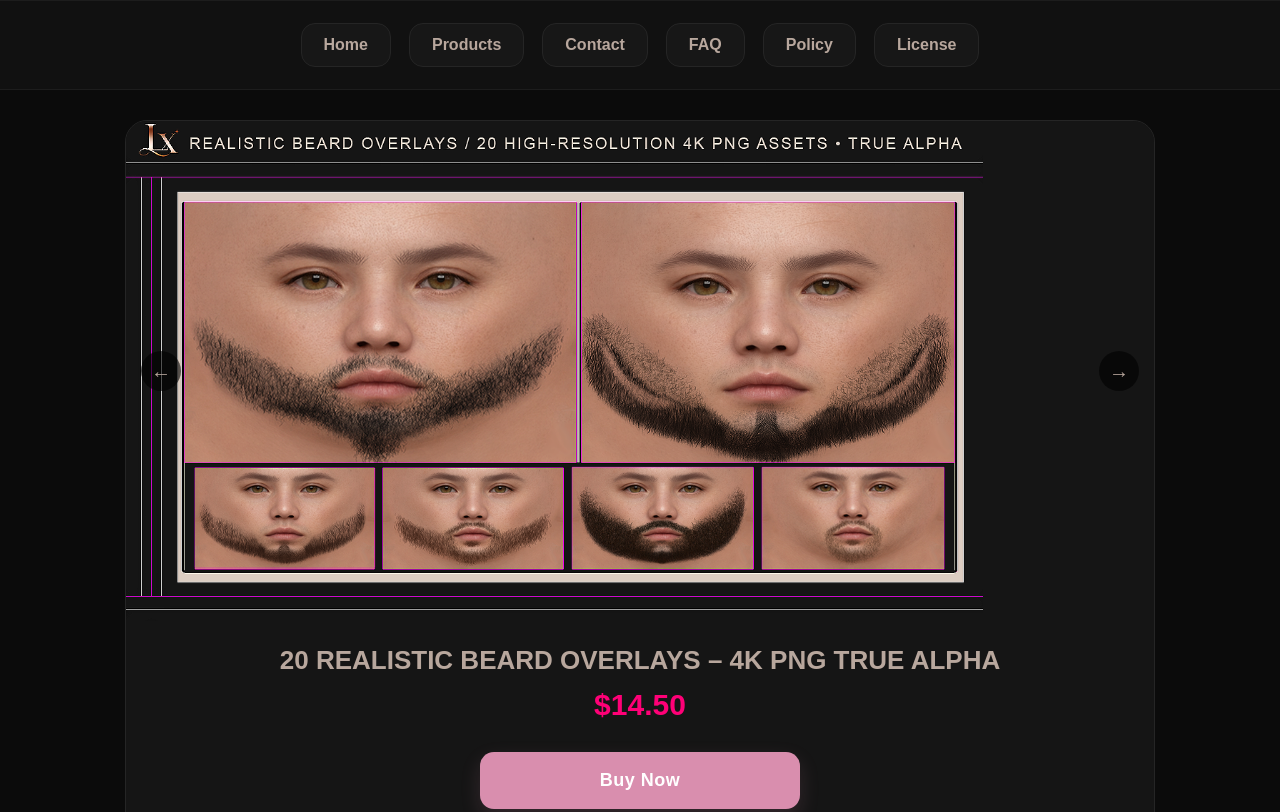
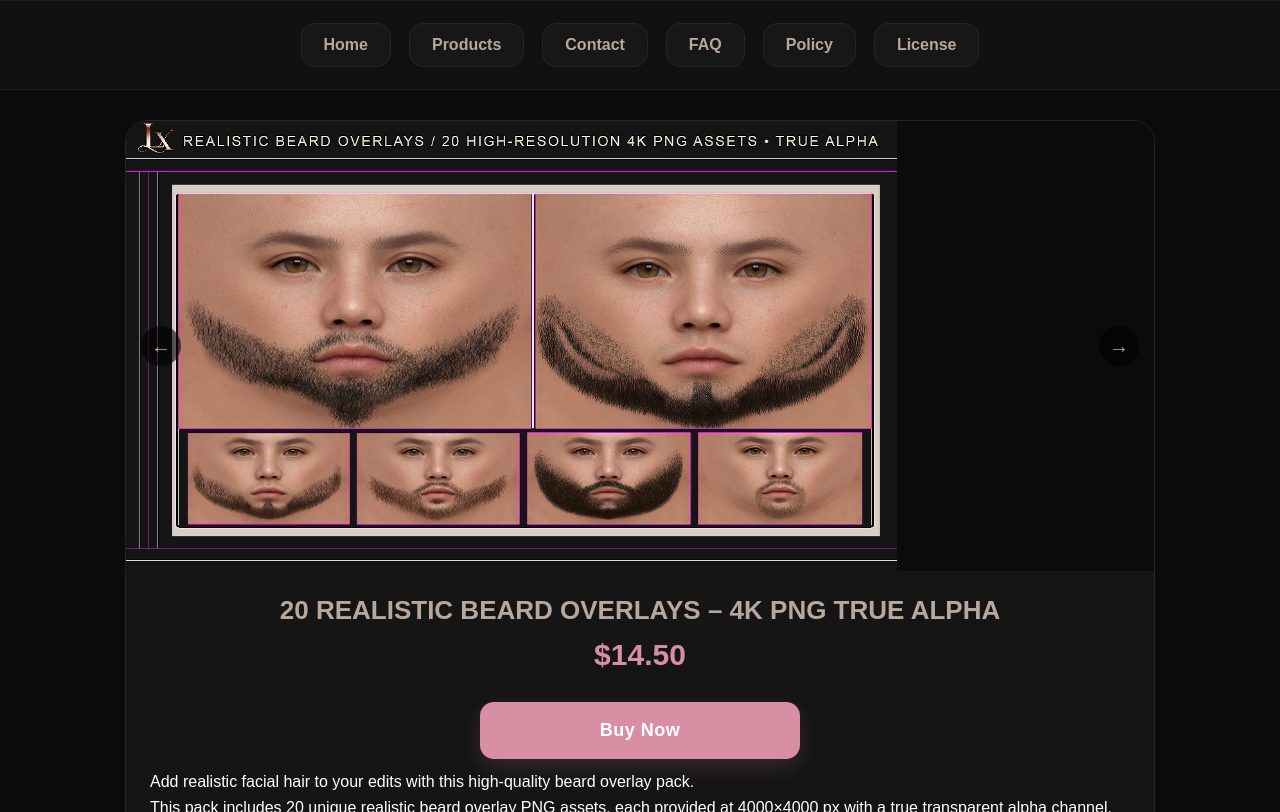
Before and after one commit to LiannaXpixel/design, a plain HTML site: page 20-Realistic-Beard-Overlays-4K-PNG-True-Alpha.html in a window 1280 px wide. Shown: the top 812 px of the page. Drawn offline with Linux system fonts and the light colour scheme.

Commit message:
Fix product gallery bars and standardize soft rose buttons

```diff
--- a/20-Realistic-Beard-Overlays-4K-PNG-True-Alpha.html
+++ b/20-Realistic-Beard-Overlays-4K-PNG-True-Alpha.html
@@ -611,6 +611,15 @@
         background-color: #151515 !important;
         background: #151515 !important;
     }
+
+/* Final individual product page overrides */
+:root { --primary-color: #d98fa3; --secondary-color: #c97b90; }
+.card-gallery { height: 450px !important; background: #0b0b0b !important; background-color: #0b0b0b !important; }
+.card-gallery-images, .card-gallery-image-wrapper { background: #0b0b0b !important; }
+.zoom-label { display: none !important; }
+.buy-btn, .buy-btn:visited { background: #d98fa3 !important; color: #ffffff !important; }
+.buy-btn:hover { background: #c97b90 !important; color: #ffffff !important; }
+.description { color: #ffffff !important; }
 </style>
 </head>
 
```
